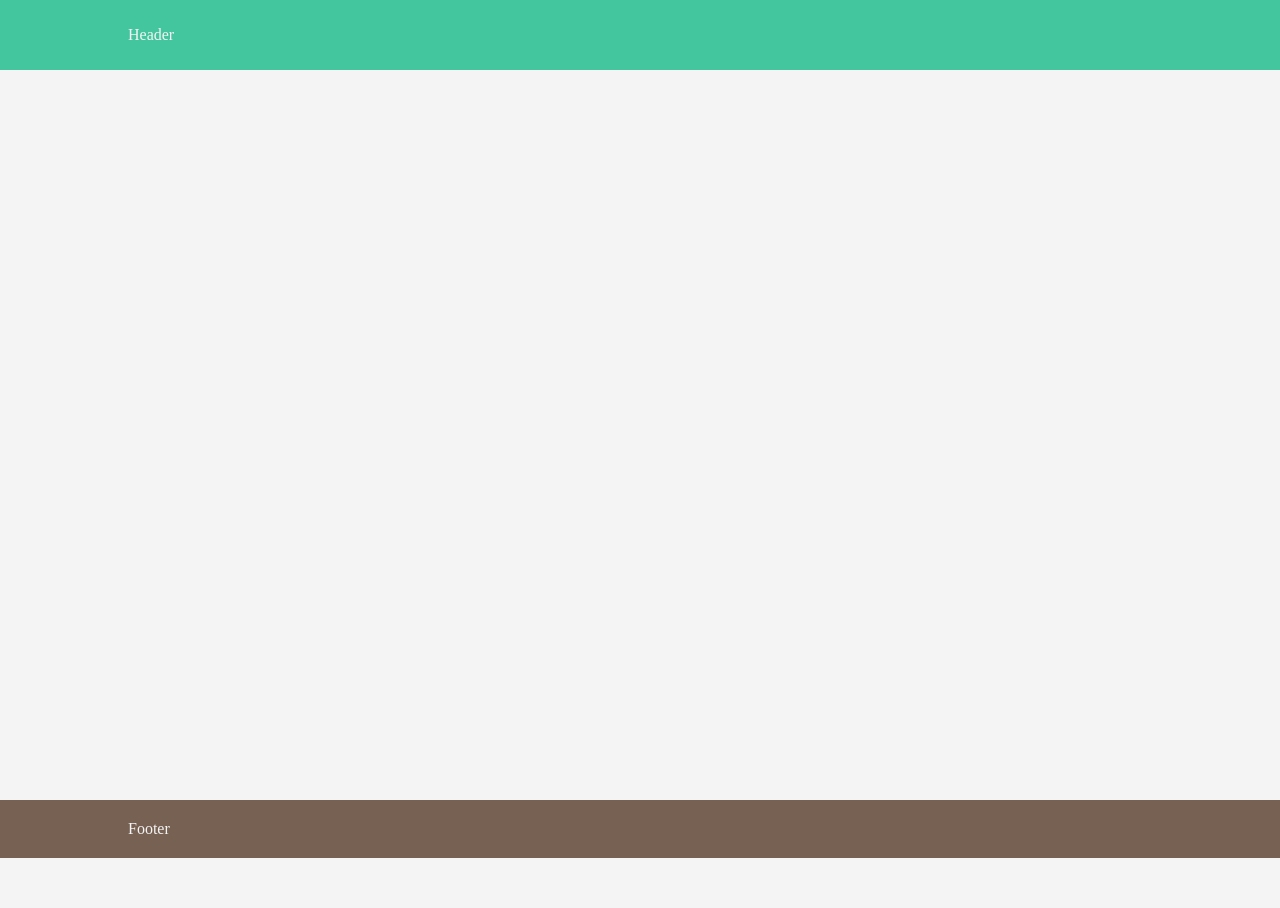
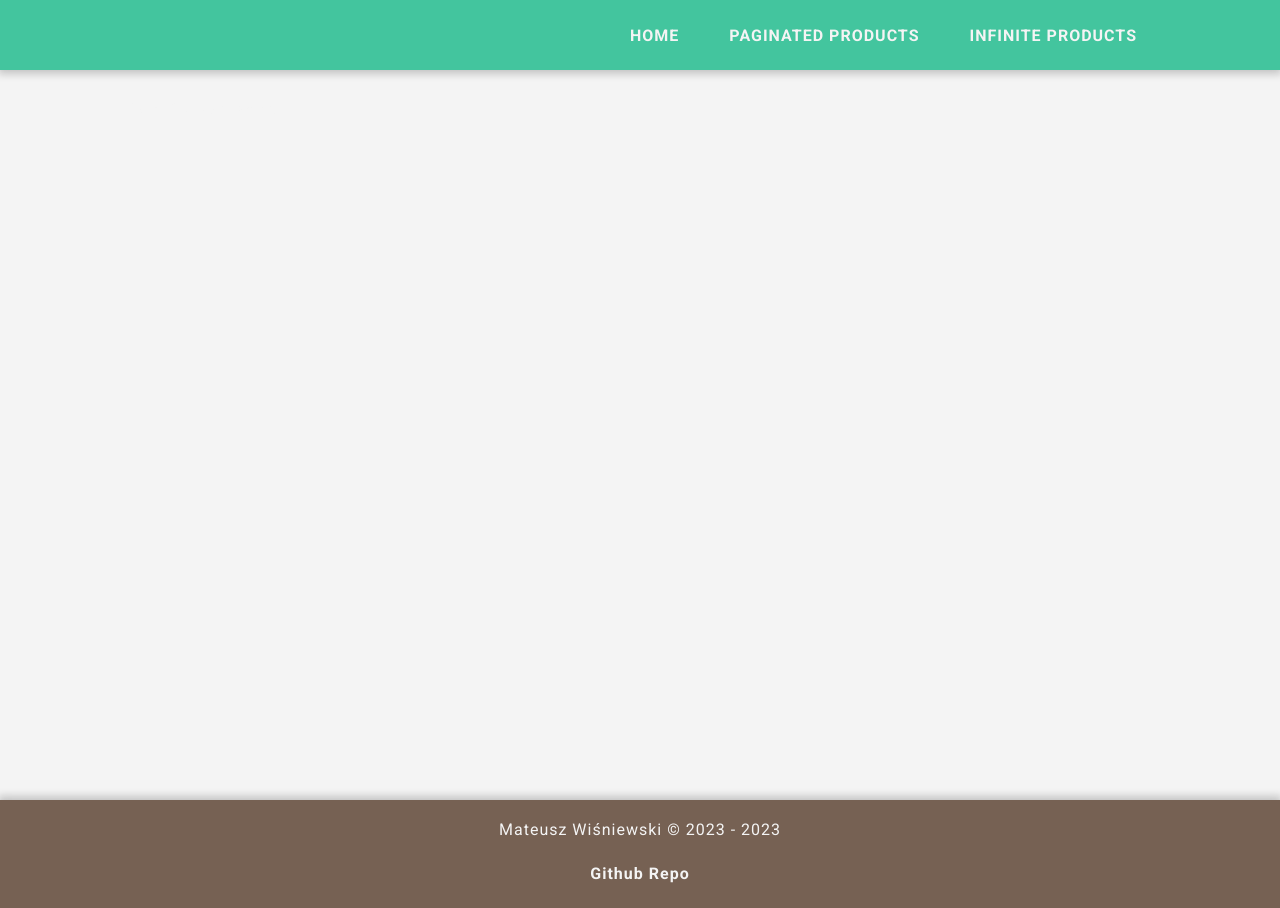
Before and after one commit to wisnies/infinite-feed, a React app: page / in a window 1280 px wide. Before the commit the page ends 858 px from the top, so only its background shows below. Built offline with nearby package versions, Linux system fonts and the light colour scheme.

Commit message:
header, footer added

```diff
--- a/src/components/Footer/Footer.tsx
+++ b/src/components/Footer/Footer.tsx
@@ -3,7 +3,16 @@ import styles from '../../styles/components/Footer.module.scss';
 export const Footer: React.FC = () => {
   return (
     <footer className={styles.container}>
-      <div className={styles.containerInner}>Footer</div>
+      <div className={styles.containerInner}>
+        <p>Mateusz Wiśniewski &copy; 2023 - {new Date().getFullYear()}</p>
+        <a
+          target='_blank'
+          rel='noreferrer'
+          href='https://github.com/wisnies/infinite-feed'
+        >
+          Github Repo
+        </a>
+      </div>
     </footer>
   );
 };
--- a/src/components/Header/Header.tsx
+++ b/src/components/Header/Header.tsx
@@ -1,9 +1,23 @@
 import styles from '../../styles/components/Header.module.scss';
+import { nav } from '../../data/nav';
+import { NavLink } from 'react-router-dom';
 
 export const Header: React.FC = () => {
   return (
     <header className={styles.container}>
-      <div className={styles.containerInner}>Header</div>
+      <div className={styles.containerInner}>
+        <nav className={styles.nav}>
+          <ul className={styles.navList}>
+            {nav.map((item) => (
+              <li className={styles.navListItem} key={item.id}>
+                <NavLink className={styles.navListItemLink} to={item.to}>
+                  {item.label}
+                </NavLink>
+              </li>
+            ))}
+          </ul>
+        </nav>
+      </div>
     </header>
   );
 };
--- /dev/null
+++ b/src/data/nav.ts
@@ -0,0 +1,19 @@
+import { iNavItem } from '../libs/interfaces/NavItem.interface';
+
+export const nav: iNavItem[] = [
+  {
+    id: 1,
+    to: '/',
+    label: 'home',
+  },
+  {
+    id: 2,
+    to: '/products-pag',
+    label: 'paginated products',
+  },
+  {
+    id: 3,
+    to: '/products-inf',
+    label: 'infinite products',
+  },
+];
--- /dev/null
+++ b/src/libs/interfaces/NavItem.interface.ts
@@ -0,0 +1,5 @@
+export interface iNavItem {
+  id: number;
+  to: string;
+  label: string;
+}
--- a/src/styles/_mixins.scss
+++ b/src/styles/_mixins.scss
@@ -0,0 +1,5 @@
+@mixin primaryText {
+  font-family: 'Roboto', sans-serif;
+  letter-spacing: 1px;
+  color: $textPrimary;
+}
--- a/src/styles/components/Footer.module.scss
+++ b/src/styles/components/Footer.module.scss
@@ -5,10 +5,32 @@
 .container {
   padding: 20px 0;
   background-color: $secondary;
+  box-shadow: 0 -2px 8px 2px rgba(0, 0, 0, 0.2);
 
   &Inner {
     width: 100%;
     max-width: $laptop;
     margin: 0 auto;
+
+    & p {
+      @include primaryText;
+      text-align: center;
+      margin-bottom: 20px;
+      font-size: 12px;
+
+      @media screen and (min-width: $tablet) {
+        font-size: 16px;
+      }
+    }
+
+    & a {
+      display: block;
+      @include primaryText;
+      text-decoration: none;
+      font-weight: 700;
+      margin: 0 auto;
+      width: fit-content;
+      padding: 5px 10px;
+    }
   }
 }
--- a/src/styles/components/Header.module.scss
+++ b/src/styles/components/Header.module.scss
@@ -9,6 +9,7 @@
   width: 100%;
   height: 70px;
   background-color: $primary;
+  box-shadow: 0 2px 8px 2px rgba(0, 0, 0, 0.2);
 
   &Inner {
     width: 100%;
@@ -16,7 +17,64 @@
     max-width: $laptop;
     margin: 0 auto;
     display: flex;
-    justify-content: space-between;
+    justify-content: flex-end;
     align-items: center;
+
+    & .nav {
+      &List {
+        list-style: none;
+        display: flex;
+        justify-content: flex-end;
+        &Item {
+          margin-right: 0px;
+          &:last-of-type {
+            margin-right: 0;
+          }
+
+          @media screen and (min-width: $mobileL) {
+            margin-right: 10px;
+          }
+          @media screen and (min-width: $laptop) {
+            margin-right: 20px;
+          }
+          & .active {
+            color: $secondary;
+            text-decoration: underline;
+          }
+
+          &Link {
+            display: flex;
+            align-items: center;
+            justify-content: center;
+            width: 100%;
+            height: 100%;
+            padding: 5px 15px;
+
+            @include primaryText;
+            text-decoration: none;
+            text-transform: uppercase;
+            text-align: center;
+            font-size: 12px;
+            font-weight: 700;
+            transition: all 0.3s ease-in-out;
+
+            @media screen and (min-width: $mobileL) {
+              font-size: 14px;
+            }
+            @media screen and (min-width: $laptop) {
+              font-size: 16px;
+            }
+            @media screen and (min-width: $laptopL) {
+              font-size: 20px;
+            }
+
+            &:hover {
+              color: $secondary;
+              text-decoration: underline;
+            }
+          }
+        }
+      }
+    }
   }
 }
--- a/src/styles/global.scss
+++ b/src/styles/global.scss
@@ -1,3 +1,5 @@
+@import url('https://fonts.googleapis.com/css2?family=Roboto:ital,wght@0,400;0,700;1,400;1,700&display=swap');
+
 @import 'colors';
 @import 'mixins';
 @import 'sizes';
```
